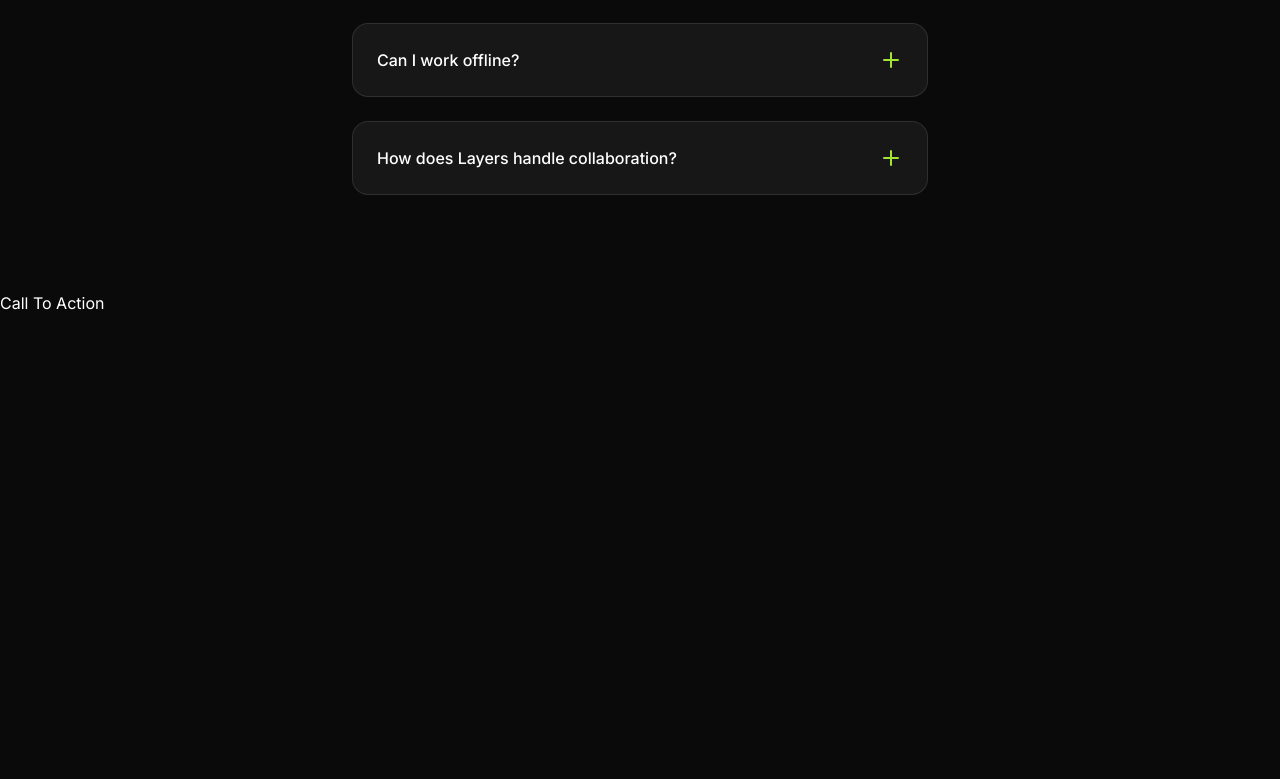
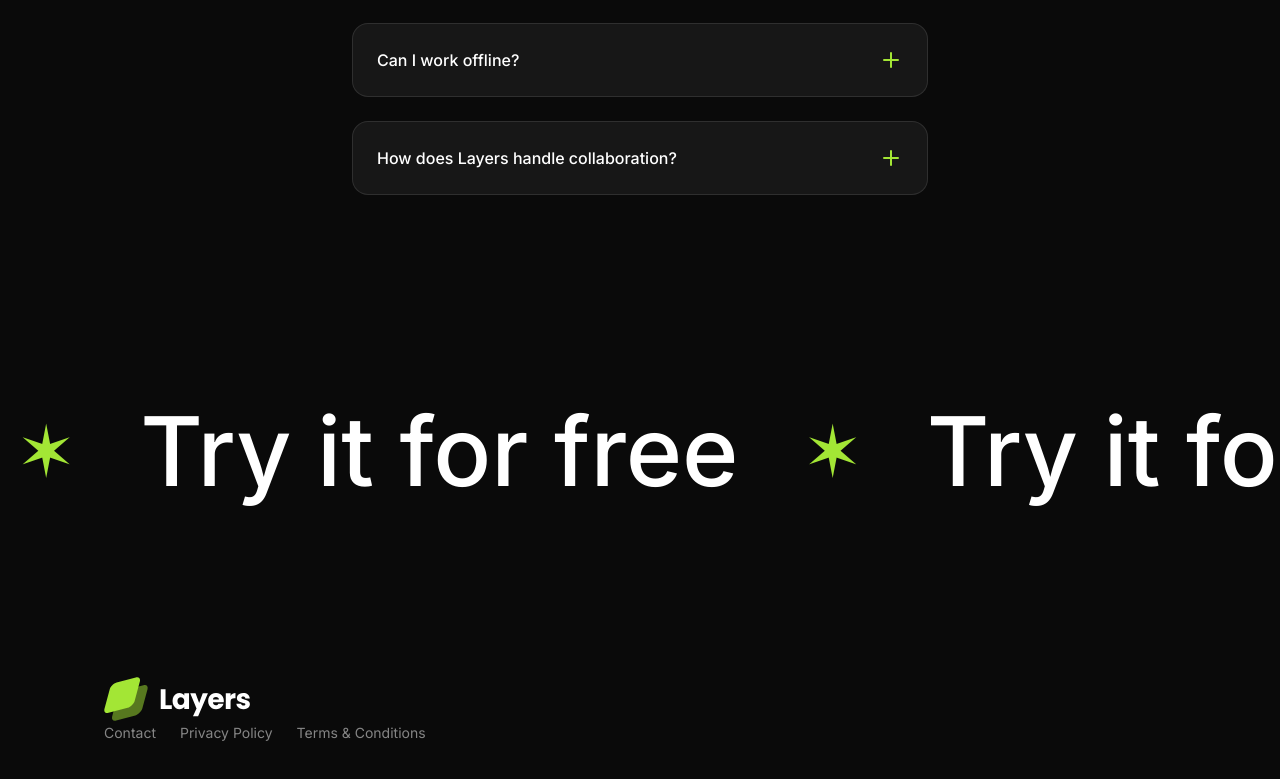
Before and after one commit to mowabanga/layers_frontend, a Next.js app: page / in a window 1280 px wide. Shown: the part 4673-5452 px from the top of the page. Before the commit the page ends 4988 px from the top, so only its background shows below. Built offline with nearby package versions, Linux system fonts and the light colour scheme.

Commit message:
Add footer section

```diff
--- a/src/app/page.tsx
+++ b/src/app/page.tsx
@@ -1,6 +1,7 @@
 import CallToAction from "@/sections/CallToAction";
 import Faqs from "@/sections/Faqs";
 import Features from "@/sections/Features";
+import Footer from "@/sections/Footer";
 import Hero from "@/sections/Hero";
 import Integrations from "@/sections/Integrations";
 import Introduction from "@/sections/Introduction";
@@ -18,6 +19,7 @@ export default function Home() {
             <Integrations />
             <Faqs />
             <CallToAction />
+            <Footer />
         </>
     );
 }
--- a/src/sections/CallToAction.tsx
+++ b/src/sections/CallToAction.tsx
@@ -1,3 +1,16 @@
 export default function CallToAction() {
-    return <div>Call To Action</div>;
+    return (
+        <section className="py-24">
+            <div className="overflow-x-clip p-4 flex">
+                <div className="flex flex-none gap-16 text-7xl md:text-8xl font-medium">
+                    {Array.from({ length: 10 }).map((_, i) => (
+                        <div key={i} className="flex items-center gap-16">
+                            <span className="text-lime-400 text-7xl">&#10038;</span>
+                            <span>Try it for free</span>
+                        </div>
+                    ))}
+                </div>
+            </div>
+        </section>
+    );
 }
--- a/src/sections/Footer.tsx
+++ b/src/sections/Footer.tsx
@@ -1,3 +1,6 @@
+import logoImage from "@/assets/images/logo.svg";
+import Image from "next/image";
+
 const footerLinks = [
     { href: "#", label: "Contact" },
     { href: "#", label: "Privacy Policy" },
@@ -5,5 +8,20 @@ const footerLinks = [
 ];
 
 export default function Footer() {
-    return <div>Footer</div>;
+    return (
+        <section className="py-16">
+            <div className="container">
+                <div className="flex flex-col md:flex-row items-center md:justify-between gap-6">
+                    <Image src={logoImage} alt="layers logo"/>
+                </div>
+                <div>
+                    <nav className="flex gap-6">
+                        {footerLinks.map(links => (
+                            <a href={links.href} className="text-white/50 text-sm">{links.label}</a>
+                        ))}
+                    </nav>
+                </div>
+            </div>
+        </section>
+    );
 }
```
